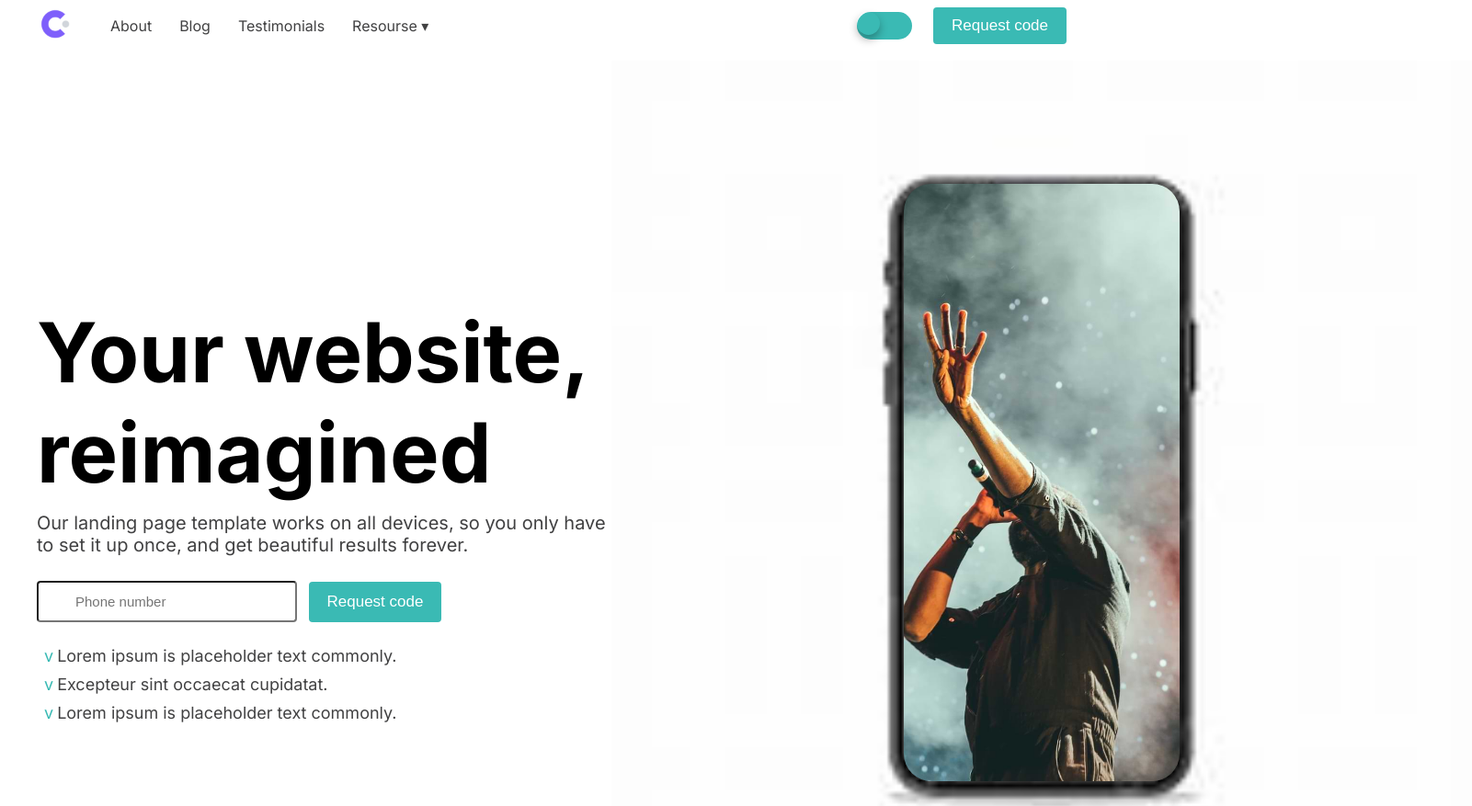
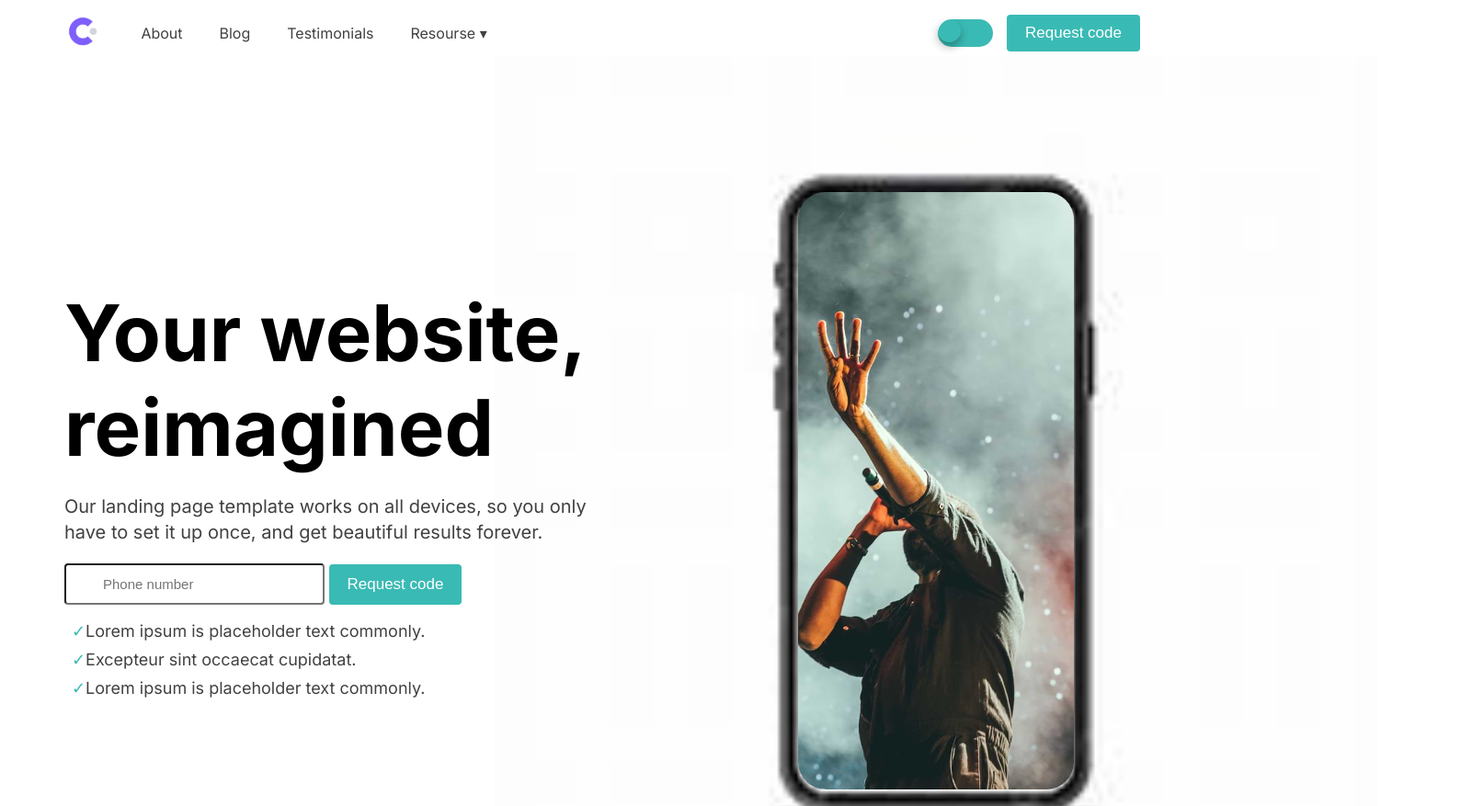
Before and after one commit to marinademinescu/Appy_HTML_Demo, a plain HTML site: page index.html in a window 1280 px wide. Shown: the top 877 px of the page at 92% size, 1601 px wide, since content can reach past the window. Drawn offline with nearby package versions, Linux system fonts and the light colour scheme.

Commit message:
modifiche su hhead section

```diff
--- a/style.css
+++ b/style.css
@@ -8,10 +8,9 @@ body {
   border: 0;
 }
 
-
-body>div {
-  margin-left: 150px;
-  margin-right: 150px;
+.header {
+  margin-left: 250px;
+  margin-right: 280px;
 }
 
 * {
@@ -27,6 +26,7 @@ hr {
 .hlogo img {
   width: 40px;
   height: auto;
+  margin-left: 30px;
 }
 
 .head,
@@ -44,24 +44,27 @@ hr {
 }
 
 
+.hhead {
+  margin-top: 10px;
+}
+
 .right {
   display: flex;
   align-items: center;
   gap: 15px;
-  margin-left: auto;
+margin-left: 465px;
 
 }
 
 
 .request {
   padding: 10px 20px;
-  margin: 8px;
   background-color: rgb(58 186 180);
   border: none;
   border-radius: 4px;
   color: white;
   font-size: 17px;
-  margin-right: 80px;
+
 
 }
 
@@ -83,8 +86,7 @@ hr {
   list-style: none;
   display: flex;
   align-items: center;
-  margin: 0;
-  gap: 30px;
+  gap: 40px;
 
 }
 
@@ -206,42 +208,51 @@ label:after:active {
 }
 
 
-.hbody .body1 {
+.body1 {
   display: flex;
   align-items: center;
   justify-content: flex-start;
+  margin-left: 30px;
+
 
 
 
 }
 
-.body1 .b-1 {
-  margin-top: 0;
-}
 
 .body1 .b-1 h1 {
-  font-size: 90px;
-  font-weight: 900;
+  font-size: 85px;
+  font-weight: 800;
   white-space: nowrap;
-  margin-bottom: 0;
+  margin: 0 0 8px 0;
+
 }
 
 
+.body1 .b-1 p {
+  color: #414142;
+  line-height: 1.4;
+
+}
+
+
+
+.b-1 {
+  position: relative;
+  z-index: 2;
+}
+
 .b-2 {
-  display: flex;
-  align-items: center;
-  justify-content: flex-start;
+
   position: relative;
-  width: 60%;
-  max-width: 980px;
-  margin-top: 10px;
+  margin-left: -100px;
+
 
 }
 
 
 .b-2 .glow-1 {
   position: relative;
-  display: block;
   width: 960px;
   z-index: 1;
 
@@ -250,7 +261,6 @@ label:after:active {
 
 .b-2 .glow-2 {
   position: absolute;
-  display: block;
   width: 300px;
   top: 49%;
   left: 50%;
@@ -261,7 +271,6 @@ label:after:active {
 
 
 .body1 .b-1 p {
-  margin-top: 10px;
   font-size: 20px;
   color: #414142;
 }
@@ -278,7 +287,6 @@ label:after:active {
 
 .request-b {
   padding: 12px 20px;
-  margin: 8px;
   background-color: rgb(58 186 180);
   border: none;
   border-radius: 4px;
@@ -306,9 +314,9 @@ label:after:active {
 }
 
 .body1 .ulbody li::before {
-  content: "v";
+  content: "✓";
   color: rgb(58 186 180);
-  padding-right: 4px;
+
 }
 
 .days div {
@@ -991,7 +999,7 @@ label:after:active {
   justify-content: space-between;
 }
 
-.footer-icon ul   {
+.footer-icon ul {
   display: flex;
   justify-content: space-around;
   align-items: center;
@@ -1001,7 +1009,7 @@ label:after:active {
 
 .footer-icon ul a {
   font-size: 30px;
-  color:rgb(70, 191, 185) ;
+  color: rgb(70, 191, 185);
   cursor: pointer;
 
 }
@@ -1030,7 +1038,7 @@ label:after:active {
 }
 
 .cruip {
-    font-size: 14px;
+  font-size: 14px;
   color: #515152;
 }
 
```
Also changed, not shown: index.html (+1 -1 lines).
